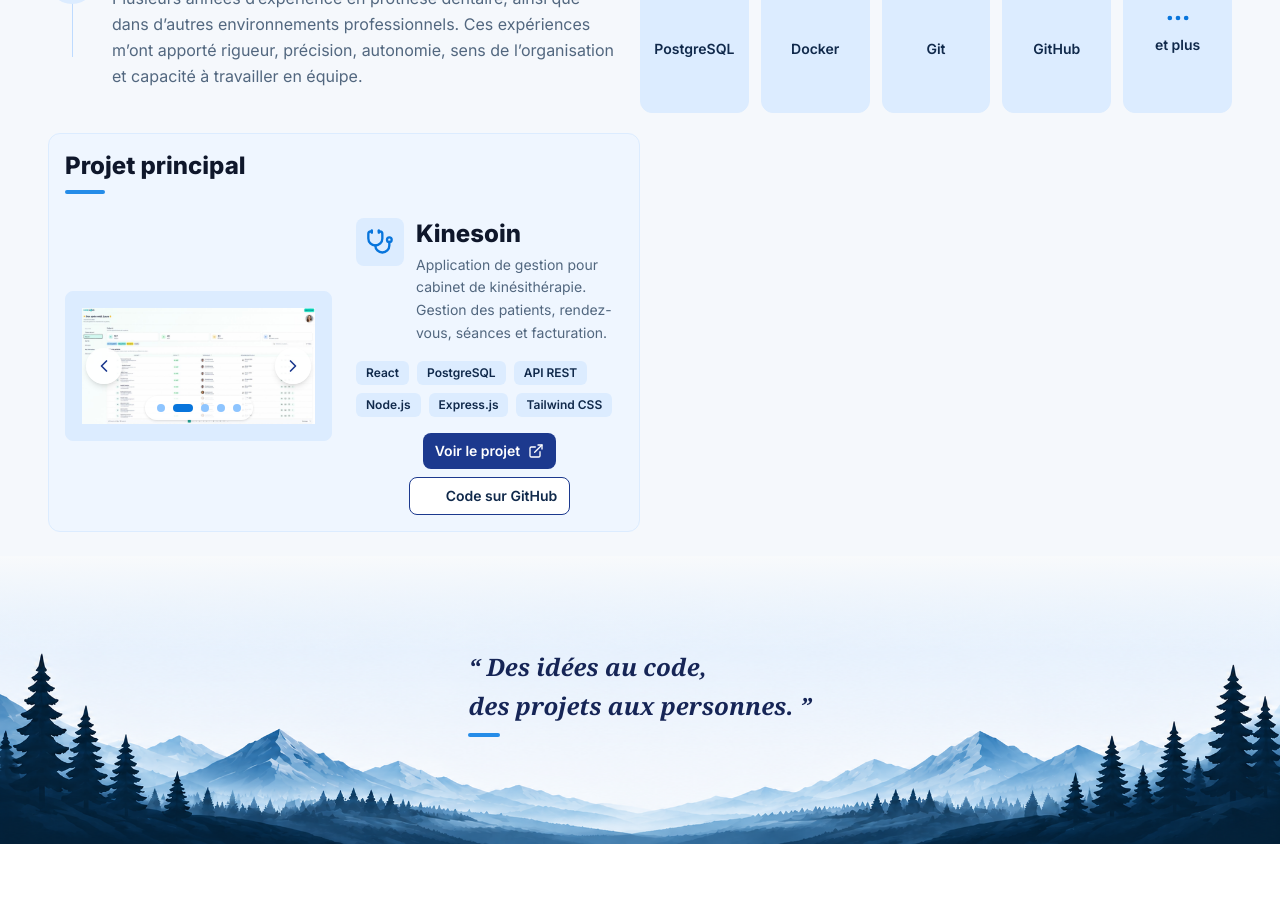
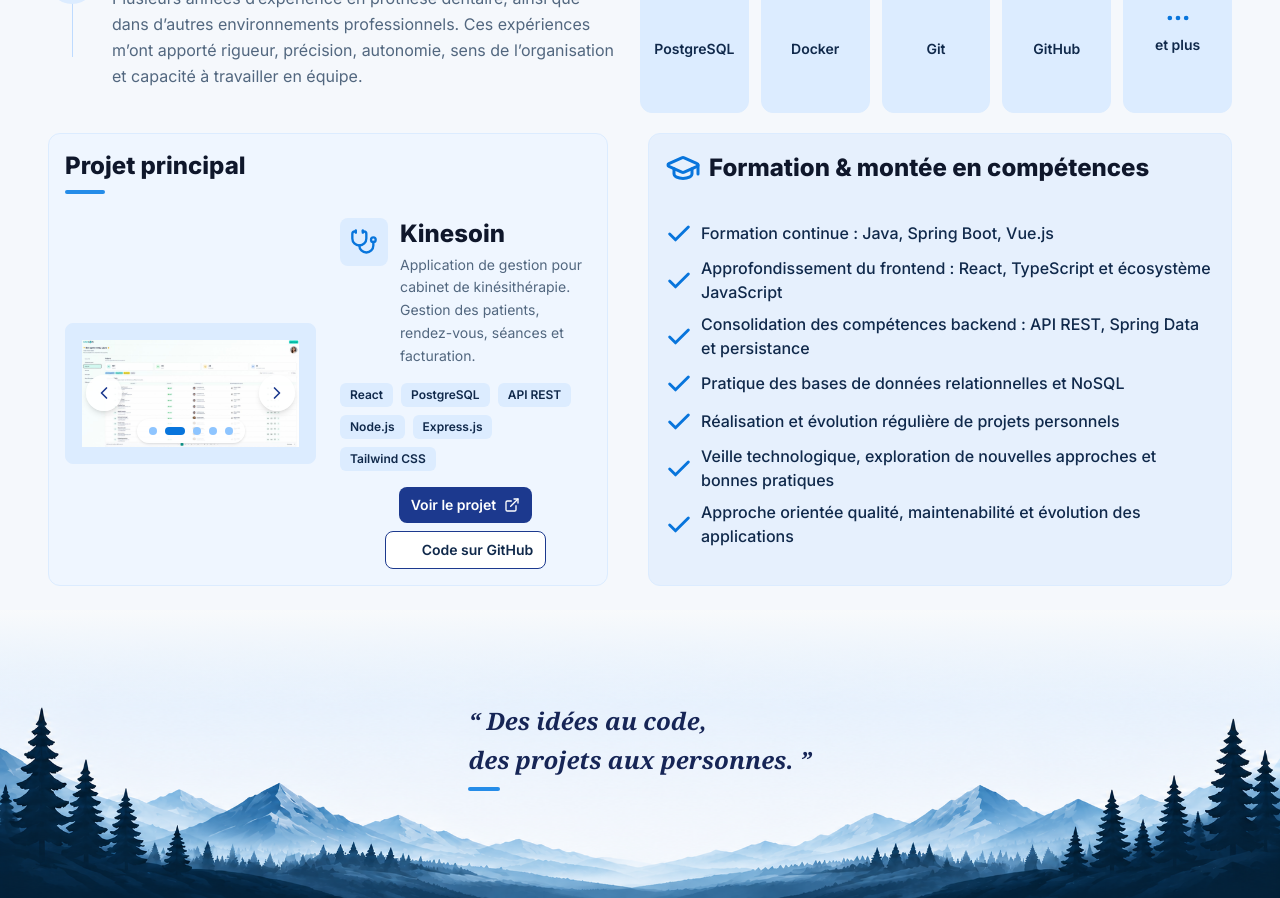
Before and after one commit to Coada-Emilian/developer-portfolio, a React (Vite) app in the folder frontend/: page /recruiters in a window 1280 px wide. Shown: the part 840-1738 px from the top of the page. Before the commit the page ends 1684 px from the top, so only its background shows below. Built offline with nearby package versions, Linux system fonts and the light colour scheme; some icons are missing.

Commit message:
feat: add recruiter training and continuous learning section

```diff
--- a/frontend/src/data/pages/recruiter.ts
+++ b/frontend/src/data/pages/recruiter.ts
@@ -1,13 +1,13 @@
 import {
-  Java,
-  SpringIcon,
   _React,
   _Vue,
-  TypescriptIcon,
-  Postgresql,
   DockerIcon,
   Git,
   GithubIcon,
+  Java,
+  Postgresql,
+  SpringIcon,
+  TypescriptIcon,
 } from '@dev.icons/react'
 import { BriefcaseBusiness, Code2, Layers3, Microscope, Target, TrendingUp } from 'lucide-react'
 
@@ -147,3 +147,13 @@ export const technologies = [
   { name: 'Git', icon: Git },
   { name: 'GitHub', icon: GithubIcon },
 ]
+
+export const learningPoints = [
+  'Formation continue : Java, Spring Boot, Vue.js',
+  'Approfondissement du frontend : React, TypeScript et écosystème JavaScript',
+  'Consolidation des compétences backend : API REST, Spring Data et persistance',
+  'Pratique des bases de données relationnelles et NoSQL',
+  'Réalisation et évolution régulière de projets personnels',
+  'Veille technologique, exploration de nouvelles approches et bonnes pratiques',
+  'Approche orientée qualité, maintenabilité et évolution des applications',
+]
--- a/frontend/src/pages/recruiter/RecruiterPage.tsx
+++ b/frontend/src/pages/recruiter/RecruiterPage.tsx
@@ -3,6 +3,7 @@ import HeroSection from './sections/HeroSection'
 import HighlightsSection from './sections/HighlightsSection'
 import JourneySection from './sections/journey/JourneySection'
 import TechnicalSkillsSection from './sections/TechnicalSkillsSection'
+import TrainingSection from './sections/TrainingSection'
 
 export default function RecruiterPage() {
   return (
@@ -18,8 +19,10 @@ export default function RecruiterPage() {
           <TechnicalSkillsSection />
         </div>
 
-        <div className="grid grid-cols-1 space-y-6 px-6 lg:grid-cols-2 lg:space-x-6">
+        <div className="grid grid-cols-1 space-y-6 gap-4 px-6 lg:grid-cols-2 lg:space-x-6">
           <FeaturedProjectSection />
+
+          <TrainingSection />
         </div>
       </div>
     </main>
--- /dev/null
+++ b/frontend/src/pages/recruiter/sections/TrainingSection.tsx
@@ -0,0 +1,33 @@
+import { Check, GraduationCap } from 'lucide-react'
+import SectionHeading from '../../../components/shared/SectionHeading'
+import { learningPoints } from '../../../data/pages/recruiter'
+
+// Highlights ongoing training, practical learning and professional development.
+export default function TrainingSection() {
+  return (
+    <section className="flex flex-col gap-3 rounded-xl border border-blue-100 bg-blue-100/60 p-4">
+      <div className="flex items-center gap-2">
+        <GraduationCap className="size-6 md:size-7 lg:size-9 shrink-0 text-blue-600" />
+
+        <SectionHeading title="Formation & montée en compétences" />
+      </div>
+
+      <ul className="flex flex-col gap-2 my-auto">
+        {learningPoints.map((point) => (
+          <li
+            key={point}
+            className="flex items-center gap-2 text-xs leading-relaxed text-text-secondary sm:text-sm"
+          >
+            <Check
+              className="mt-0.5 size-5 shrink-0 text-blue-600 md:size-6 lg:size-7"
+              strokeWidth={2.5}
+            />
+            <span className="text-xs font-medium text-text-primary md:text-sm lg:text-base">
+              {point}
+            </span>
+          </li>
+        ))}
+      </ul>
+    </section>
+  )
+}
--- a/frontend/src/pages/recruiter/sections/featured-project/FeaturedProjectSection.tsx
+++ b/frontend/src/pages/recruiter/sections/featured-project/FeaturedProjectSection.tsx
@@ -5,7 +5,7 @@ import FeaturedProjectScreenshot from './components/FeaturedProjectScreenshot'
 // Presents KineSoin as the featured development project for recruiters.
 export default function FeaturedProjectSection() {
   return (
-    <section className="rounded-xl lg:border lg:border-blue-100 lg:bg-blue-50 lg:p-4">
+    <section className="rounded-xl lg:border lg:border-blue-100 lg:bg-blue-50 lg:p-4 my-auto">
       <div className="mb-4 flex items-center gap-2">
         <SectionHeading title="Projet principal" underline />
       </div>
```
